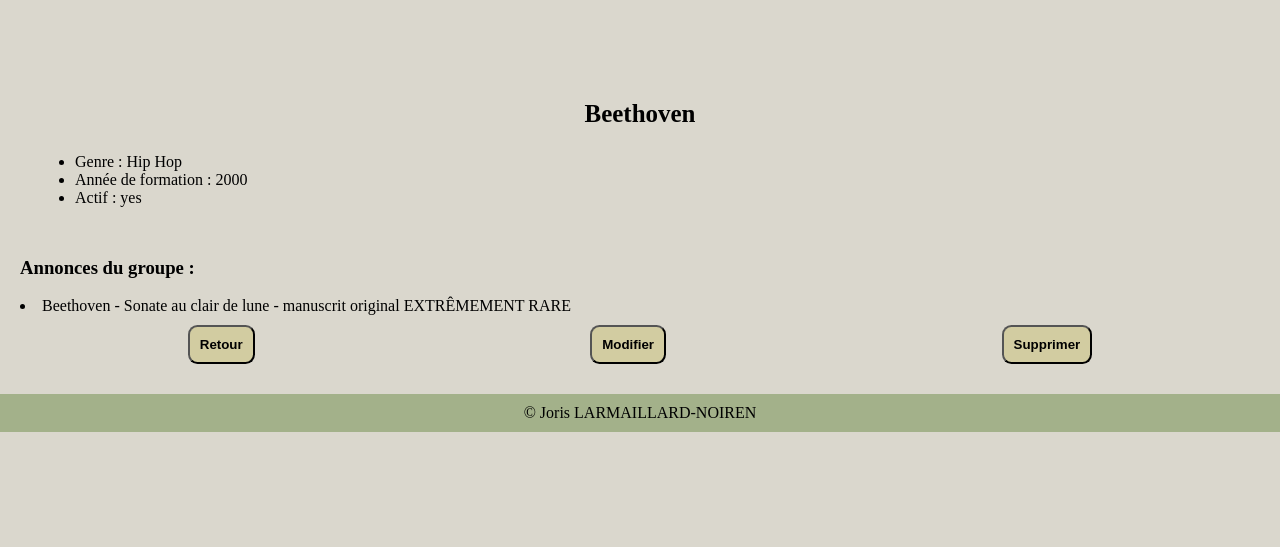
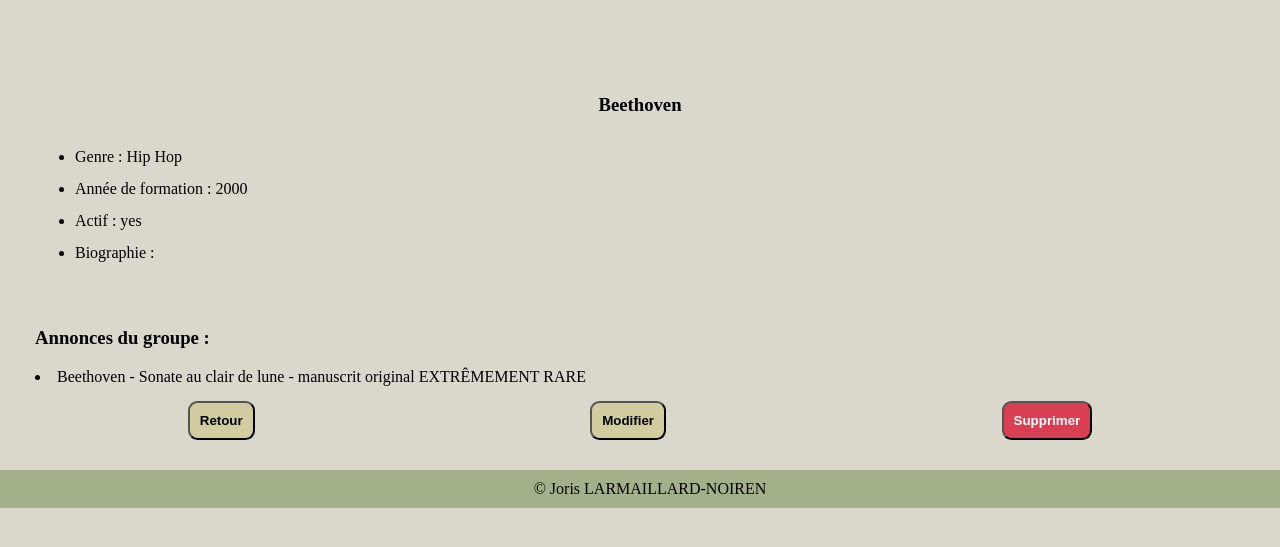
Before and after one commit to 31Joojo/django-web-app, a Django app: page /bands/4/ in a window 1280 px wide. Shown: the part 118-665 px from the top of the page. Run offline with Django 5.2, Linux system fonts and the light colour scheme; data comes from the database, SQL or seed files in the repository.

Commit message:
Mise à jour style du footer et ajout d'un conteneur de listing

```diff
--- a/merchex/listings/static/listings/style.css
+++ b/merchex/listings/static/listings/style.css
@@ -41,6 +41,9 @@
     background-color: var(--main-bg-color);
     text-align: center;
     padding: 10px;
+    width: 100%;
+    position: relative;
+    bottom: 0;
 }
 
 /*********** Style barre de navigation **********/
@@ -99,13 +102,17 @@
 .logo-band {
     border: 5px solid white;
     border-radius: .25cm;
-    height: 15%;
-    width: 40%;
+    height: auto;
+    width: 25vw;
 }
 
 .contenu-info {
     line-height: 2;
     margin: 25px auto;
+}
+
+.conteneur-listings {
+    margin: 15px;
 }
 
 /**************** Style lien page ***************/
--- a/merchex/listings/templates/listings/band_detail.html
+++ b/merchex/listings/templates/listings/band_detail.html
@@ -2,11 +2,18 @@
 
 {% block content %}
 
-    <section class = "section-bands">
-        <section class="titre">
+    <section class="section-bands">
+        <section class="titre-band">
             <h3>{{ band.name }}</h3>
         </section>
 
+        <div class="conteneur-image">
+            {% if band.band_cover %}
+                <img src="{{ band.band_cover.url }}" alt="{{ band.name }}" class="logo-band">
+            {% endif %}
+        </div>
+
+        <div class="contenu-info">
             <ul>
                 <li>Genre : {{ band.get_genre_display }}</li>
                 <li>Année de formation : {{ band.year_formed }}</li>
@@ -14,11 +21,13 @@
                 {% if band.official_homepage %}
                     <li><a href="{{ band.official_homepage }}">{{ band.official_homepage }}</a></li>
                 {% endif %}
+                <li>Biographie : <a href="{{ band.biography }}">{{ band.biography }}</a></li>
             </ul>
-
-        <p>{{ band.biography }}</p>
+        </div>
     </section>
 
+    {% if band.listing_set.all %}
+        <section class="conteneur-listings">
             <section>
                 <h3>Annonces du groupe :</h3>
                 {% for listing in band.listing_set.all %}
@@ -27,6 +36,8 @@
                     {% endif %}
                 {% endfor %}
             </section>
+        </section>
+    {% endif %}
 
     <div class="conteneur-bouton">
         <div class="contenu-bouton">
@@ -42,7 +53,7 @@
             </div>
             <div>
                 <a href="{% url 'band-delete' band_id %}">
-                    <button class="bouton">Supprimer</button>
+                    <button class="bouton-supprimer">Supprimer</button>
                 </a>
             </div>
         </div>
```
Lines whose indentation alone changed are shown as unchanged.
